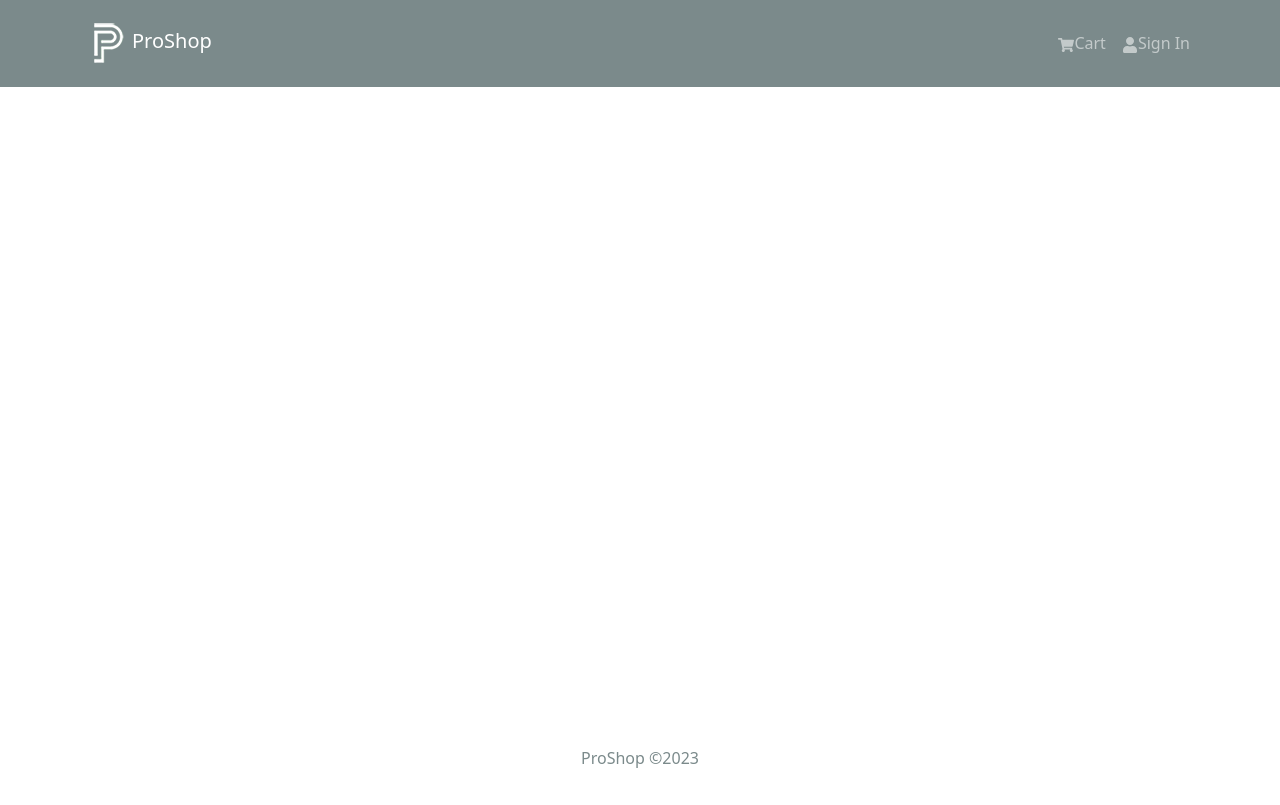
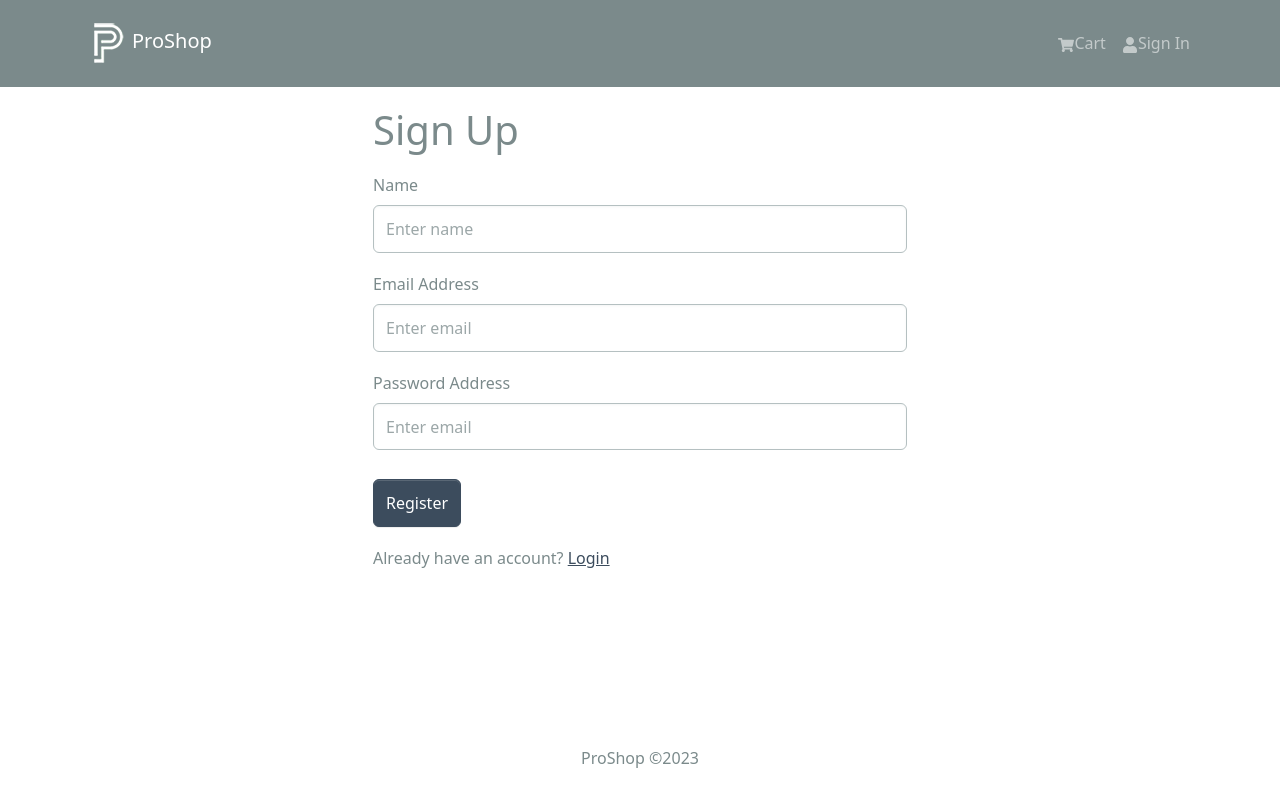
Before and after one commit to Sourav-1234/proshop, a React (Create React App) app in the folder frontend/: page /register in a window 1280 px wide. Built offline with nearby package versions, Linux system fonts and the light colour scheme.

Commit message:
Twentyth Commit -Resolving all errors for bacend uthentiction

```diff
--- a/frontend/src/components/FormContainer.jsx
+++ b/frontend/src/components/FormContainer.jsx
@@ -1,13 +1,13 @@
 import {Container,Row,Col} from 'react-bootstrap';
 
 
-const FormContainer =() =>{
+const FormContainer =({ children }) =>{
  return (
     <Container>
     <Row className ="justify-content-md-center">
     <Col xs={12} md={6}>
 
-
+    { children }
     </Col>
     </Row>
     </Container>
--- a/frontend/src/index.js
+++ b/frontend/src/index.js
@@ -28,7 +28,7 @@ createRoutesFromElements(
    <Route  path="/product/:id" element={<ProductScreen/>} />
    <Route path='/cart' element={<CartScreen/>} />
    <Route path='/login' element={<LoginScreen/>} />
-   <Route path='register' element={<RegisterScreen/>} />
+   <Route path='/register' element={<RegisterScreen/>} />
 
    </Route>
 )
--- a/frontend/src/screens/LoginScreen.jsx
+++ b/frontend/src/screens/LoginScreen.jsx
@@ -62,9 +62,9 @@ const LoginScreen =()=>{
       <Form.Group controlId='password' className="my-3">
       <Form.Label>Password Address</Form.Label>
        <Form.Control
-        type='password'
-        placeholder="Enter email"
-        value={password}
+       type='password'
+       placeholder='Enter password'
+       value={password}s
         onChange={(e) =>setPassword(e.target.value)}></Form.Control>
       </Form.Group>
    <Button type='submit' variant='primary' className="mt-2"
--- a/frontend/src/screens/RegisterScreen.jsx
+++ b/frontend/src/screens/RegisterScreen.jsx
@@ -104,9 +104,9 @@ const RegisterScreen =()=>{
    </Form>
    <Row className ='py-3'>
    <Col>
-   Already have an account?{' '}<Link to={redirect ?`/register?redirect=$
-   {redirect}`:'/login'}>
-   Register
+   Already have an account?{' '}
+          <Link to={redirect ? `/login?redirect=${redirect}` : '/login'}>
+   Login
    </Link>
    </Col>
    </Row>
```
